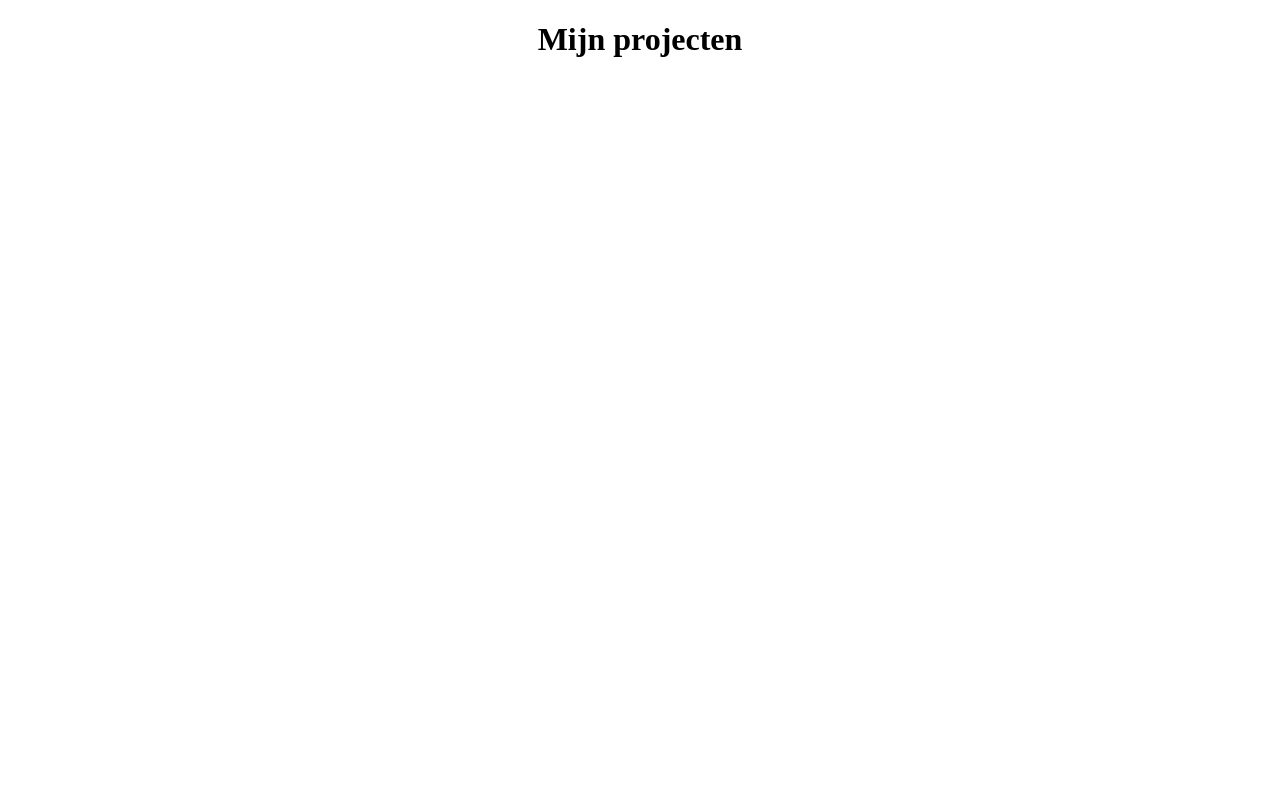
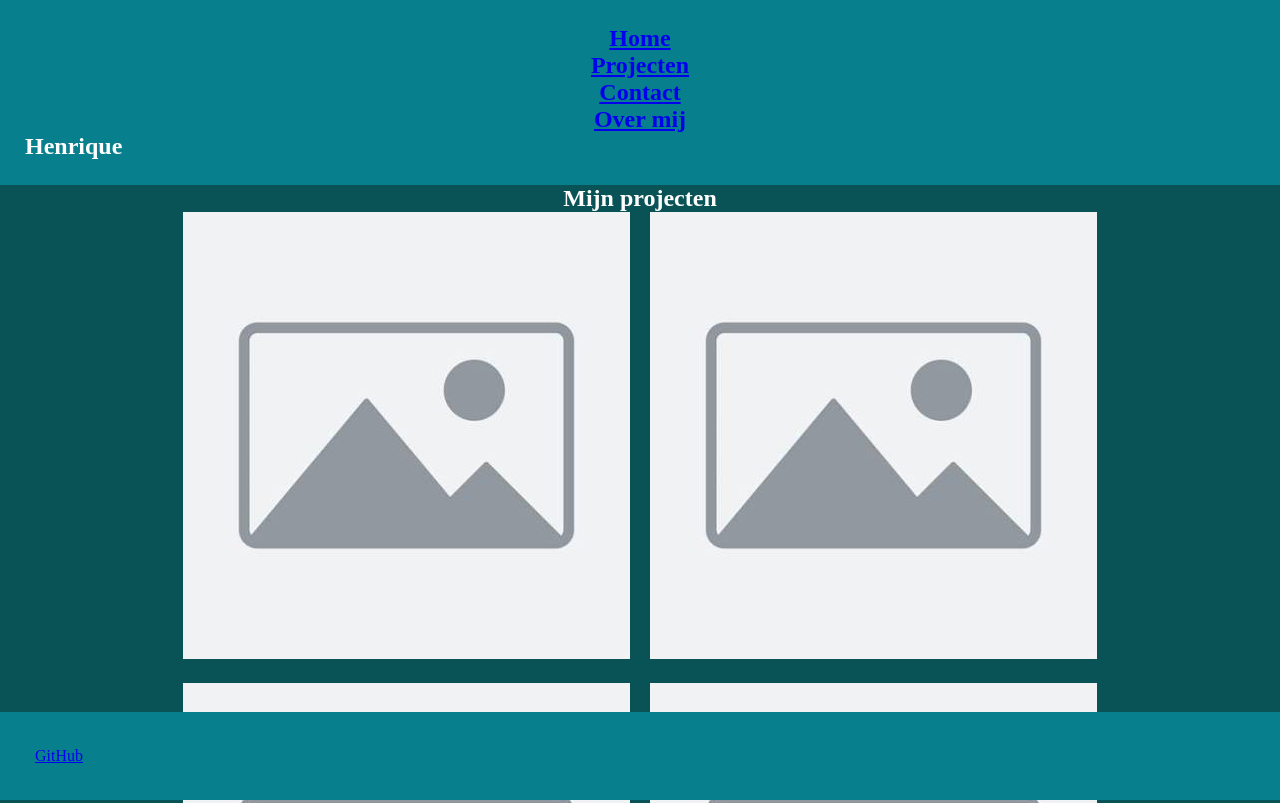
Before and after one commit to Henriquedrost/Portfolio-Henrique1, a plain HTML site: page projecten.html in a window 1280 px wide. Shown: the top 803 px of the page. Drawn offline with Linux system fonts and the light colour scheme.

Commit message:
update 2

```diff
--- /dev/null
+++ b/contact.css
@@ -0,0 +1,36 @@
+*{
+    margin: 0;
+    padding: 0;
+    box-sizing: border-box;
+}
+
+nav{
+background-color: #087F8C;
+color: white;
+padding: 25px;
+width: 100%;
+}
+body{
+    background-color: #095256;
+}
+
+footer{
+    background-color: #087F8C;
+    color: white;
+    padding: 35px;
+    width: 100%;
+    position: fixed;
+    bottom: 0px;
+    left: 0px;
+}
+ul{
+    text-align: center;
+    text-decoration: none;
+    list-style: none;
+    gap: 20px;
+}
+
+.contact{
+    text-align: center;
+    color: white;
+}
--- a/interview.css
+++ b/interview.css
@@ -0,0 +1,36 @@
+*{
+    margin: 0;
+    padding: 0;
+    box-sizing: border-box;
+}
+
+nav{
+background-color: #087F8C;
+color: white;
+padding: 25px;
+width: 100%;
+}
+body{
+    background-color: #095256;
+}
+
+footer{
+    background-color: #087F8C;
+    color: white;
+    padding: 35px;
+    width: 100%;
+    position: fixed;
+    bottom: 0px;
+    left: 0px;
+}
+ul{
+    text-align: center;
+    text-decoration: none;
+    list-style: none;
+    gap: 20px;
+}
+
+.interview{
+    text-align: center;
+    color: white;
+}
--- a/overmij.css
+++ b/overmij.css
@@ -0,0 +1,47 @@
+* {
+    margin: 0;
+    padding: 0;
+    box-sizing: border-box;
+}
+
+nav{
+background-color: #087F8C;
+color: white;
+padding: 5px;
+width: 100%;
+}
+
+body{
+    background-color: #095256;
+}
+
+
+
+
+
+
+
+
+footer{
+    background-color: #087F8C;
+    color: white;
+    padding: 40px;
+    width: 100%;
+    position: fixed;
+    bottom: 0px;
+    left: 0px;
+}
+
+.projecten{
+    text-align: center;
+    color: white;
+}
+
+   ul{
+    text-align: center;
+    text-decoration: none;
+    list-style: none;
+    gap: 20px;
+
+
+}
--- a/projecten.css
+++ b/projecten.css
@@ -1,3 +1,56 @@
+*{
+    margin: 0;
+    padding: 0;
+    box-sizing: border-box;
+}
+
+
 .projecten{
     text-align: center;
+    color: white;
 }
+
+nav{
+background-color: #087F8C;
+color: white;
+padding: 25px;
+width: 100%;
+}
+/* .home
+{
+    text-align: end;
+    color: white;
+} */
+
+body{
+    background-color: #095256;
+}
+
+footer{
+    background-color: #087F8C;
+    color: white;
+    padding: 35px;
+    width: 100%;
+    position: fixed;
+    bottom: 0px;
+    left: 0px;
+}
+
+.img{
+    width: 100%;
+    left: 1000px;
+    gap: 20px;
+   justify-content: center;
+   display: flex;
+   flex-direction: row;
+   flex-wrap: wrap;
+}
+
+ul{
+    text-align: center;
+    text-decoration: none;
+    list-style: none;
+    gap: 20px;
+
+
+}
--- a/projecten.html
+++ b/projecten.html
@@ -7,8 +7,43 @@
     <title>Document</title>
 </head>
 <body>
+  <nav>
+    <ul>
+       <h2> <li><a href="index.html">Home</a></li>
+        <li><a href="projecten.html">Projecten</a></li>
+        <li><a href="contact.html">Contact</a></li>
+         <li><a href="overmij.html">Over mij</a></li></h2>
+    </ul>
+<h1>Henrique</h1>
+<!-- <div> <h1><a href="index.html" class="home">Home</a></div></h1> -->
+    <!-- <h1> Home</h1> -->
+</div>
+    </nav>
+
+
+
     <div class="projecten">
-        <h1>Mijn projecten</h1>
+        <h2>Mijn projecten</h2>
     </div>
+
+   <div class="img">
+<div><img src="images-3.jpeg" alt="Placeholder image"></div>
+
+<div><img src="images-3.jpeg" alt="Placeholder image"></div>
+
+<div><img src="images-3.jpeg" alt="Placeholder image"></div>
+
+<div><img src="images-3.jpeg" alt="Placeholder image"></div>
+
+<div><img src="images-3.jpeg" alt="Placeholder image"></div>
+
+<div><img src="images-3.jpeg" alt="Placeholder image"></div>
+</div>
+
+<footer>
+ <a href="https://github.com/Henriquedrost">GitHub</a>
+
+
+</footer>
 </body>
 </html>
--- a/style.css
+++ b/style.css
@@ -25,7 +25,7 @@ body{
 footer{
     background-color: #087F8C;
     color: white;
-    padding: 5px;
+    padding: 40px;
     width: 100%;
     position: fixed;
     bottom: 0px;
@@ -77,4 +77,12 @@ button{
     height: 50px;
     padding: 50px;
     text-align: center;
+
 }
+
+.welkom{
+    text-align: center;
+    color: white;
+    position: relative;
+    top: 100px;
+}
```
Also changed, not shown: contact.html (added, +34 -0 lines), index.html (+9 -2 lines), interview.html (+20 -0 lines), overmij.html (+18 -0 lines), images-3.jpeg (added).
